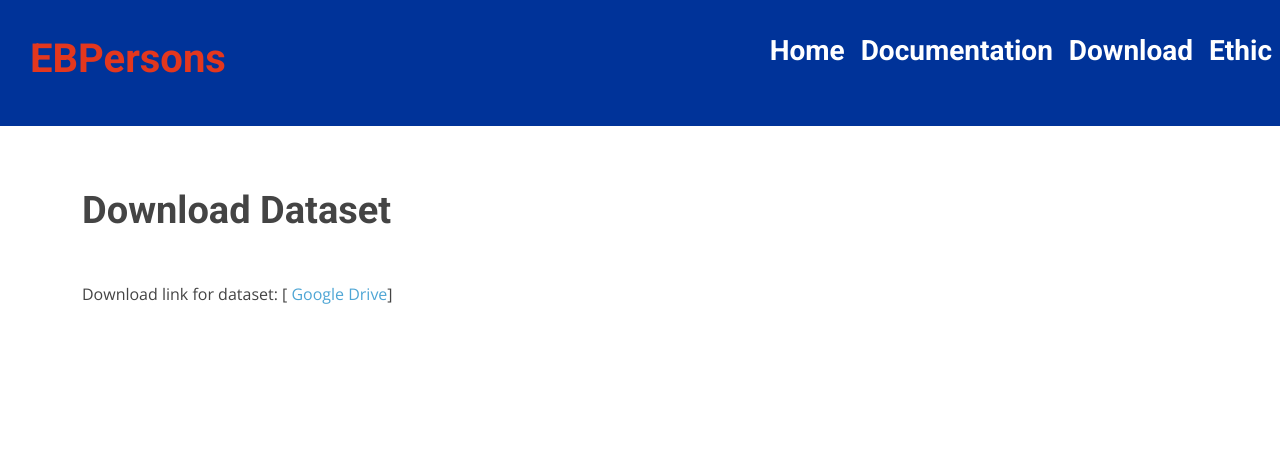
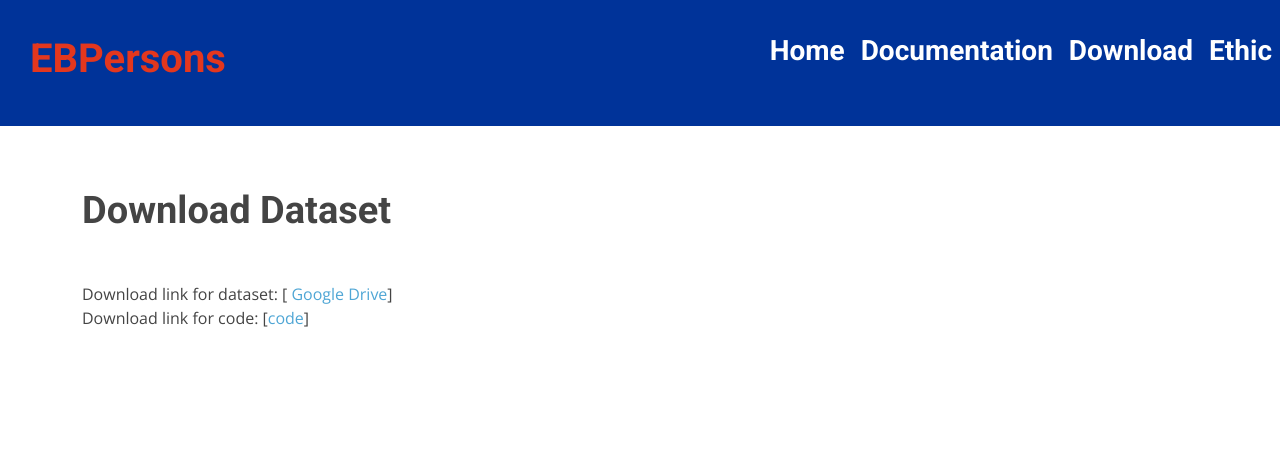
Before and after one commit to EBPersons/EBPersons.github.io, a plain HTML site: page download.html in a window 1280 px wide. Drawn offline with nearby package versions, Linux system fonts and the light colour scheme.

Commit message:
Update download.html

```diff
--- a/download.html
+++ b/download.html
@@ -103,8 +103,8 @@
 </div>                   <br>
 <br>  <br> <br><br>
                     <h3><b>Download Dataset</b></h3>
-
-              Download link for dataset:  [<a href="https://drive.google.com/file/d/1HQTCMvq93KXG_lFb_sUX-IAYo7vGyH8d/view?usp=drive_link" target="_blank"> Google Drive</a>] <br>
+			Download link for dataset:  [<a href="https://drive.google.com/file/d/1HQTCMvq93KXG_lFb_sUX-IAYo7vGyH8d/view?usp=drive_link" target="_blank"> Google Drive</a>] <br>
+			Download link for code:  [<a href="https://github.com/BiBiKo219/EBPersons" target="_blank">code</a>]
 
 <!--
                     <div class="row aos-init aos-animate" data-aos="fade-up">
```
